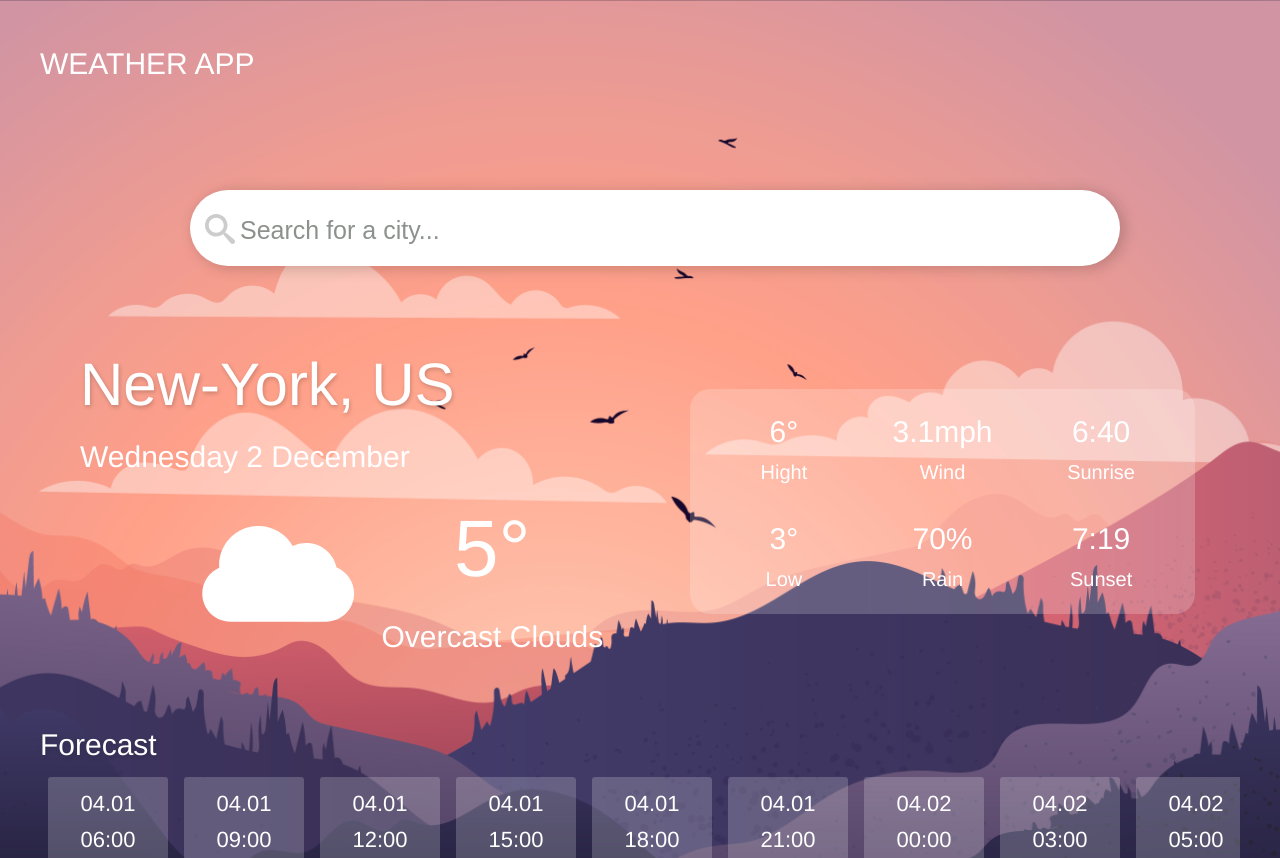
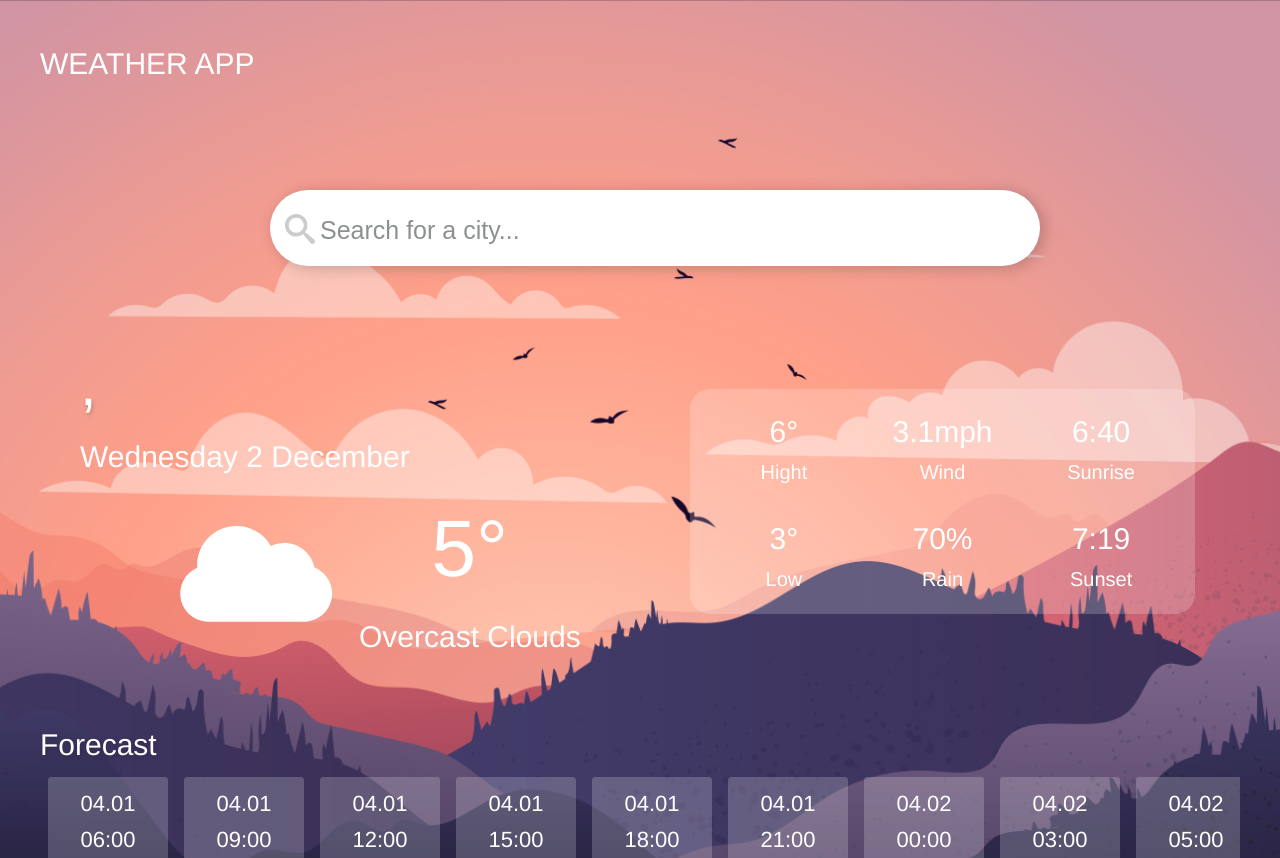
Before and after one commit to barsh11/WeatherApp, a React (Create React App) app: page / in a window 1280 px wide. Shown: the top 858 px of the page. Built offline with nearby package versions, Linux system fonts and the light colour scheme.

Commit message:
finished search implemantation

```diff
--- a/src/components/UI/Input/Input.jsx
+++ b/src/components/UI/Input/Input.jsx
@@ -6,10 +6,10 @@ const SInputWrapper= styled.div`
     display: flex;
     align-items: center;
 
-    width: 60%;
+    width: 80rem;
 
     @media only screen and (max-width: 56.25em){
-        width: 65%;
+        width: 90%;
     }
 
     @media only screen and (max-width: 31.25em){
--- a/src/containers/Search/Search.js
+++ b/src/containers/Search/Search.js
@@ -11,17 +11,17 @@ const SSearch= styled.form`
 `;
 
 const SInput= styled(Input)`
-    width: 100%;
+    margin: 0 auto;
 `;
 
 const SUl= styled.ul`
     list-style: none;
     font-size: 2rem;
     background-color: white;
-    width: 95%;
+    width: 70rem;
     position: absolute;
-    top: 7rem;
-    left: 5.3rem;
+    top: 8rem;
+    left: 20rem;
     padding: 2rem;
 `;
 
--- a/src/containers/WeatherManager/WeatherManager.js
+++ b/src/containers/WeatherManager/WeatherManager.js
@@ -1,9 +1,10 @@
-import React, { useState } from 'react';
+import React, { useState, useEffect } from 'react';
 import styled from 'styled-components';
 import Search from '../Search/Search';
 import CurrConditions from '../../components/CurrConditions/CurrConditions'
 import CurrParameters from '../../components/CurrParameters/CurrParameters';
 import Forecast from '../../components/Forecast/Forecast';
+import Loader from '../../components/UI/Loader/Loader';
 
 const SWeatherManager= styled.div`
   height: 100%;
@@ -76,7 +77,7 @@ const WeatherManager= (props) => {
   const onLocationChoiceHandler= (locationData) => {
     setLocationKey(locationData.locationKey);
     setCity(locationData.city);
-    setCountry(locationData.country);
+    setCountry(locationData.countryId);
   }
 
   return (
@@ -87,8 +88,8 @@ const WeatherManager= (props) => {
         onLocationChoice= {onLocationChoiceHandler}/>
         <SCurrConditions
         data= {{
-                city: 'New-York',
-                country: 'US',
+                city: city,
+                country: country,
                 deg: '5',
                 description: 'overcast clouds'
         }}/>
```
